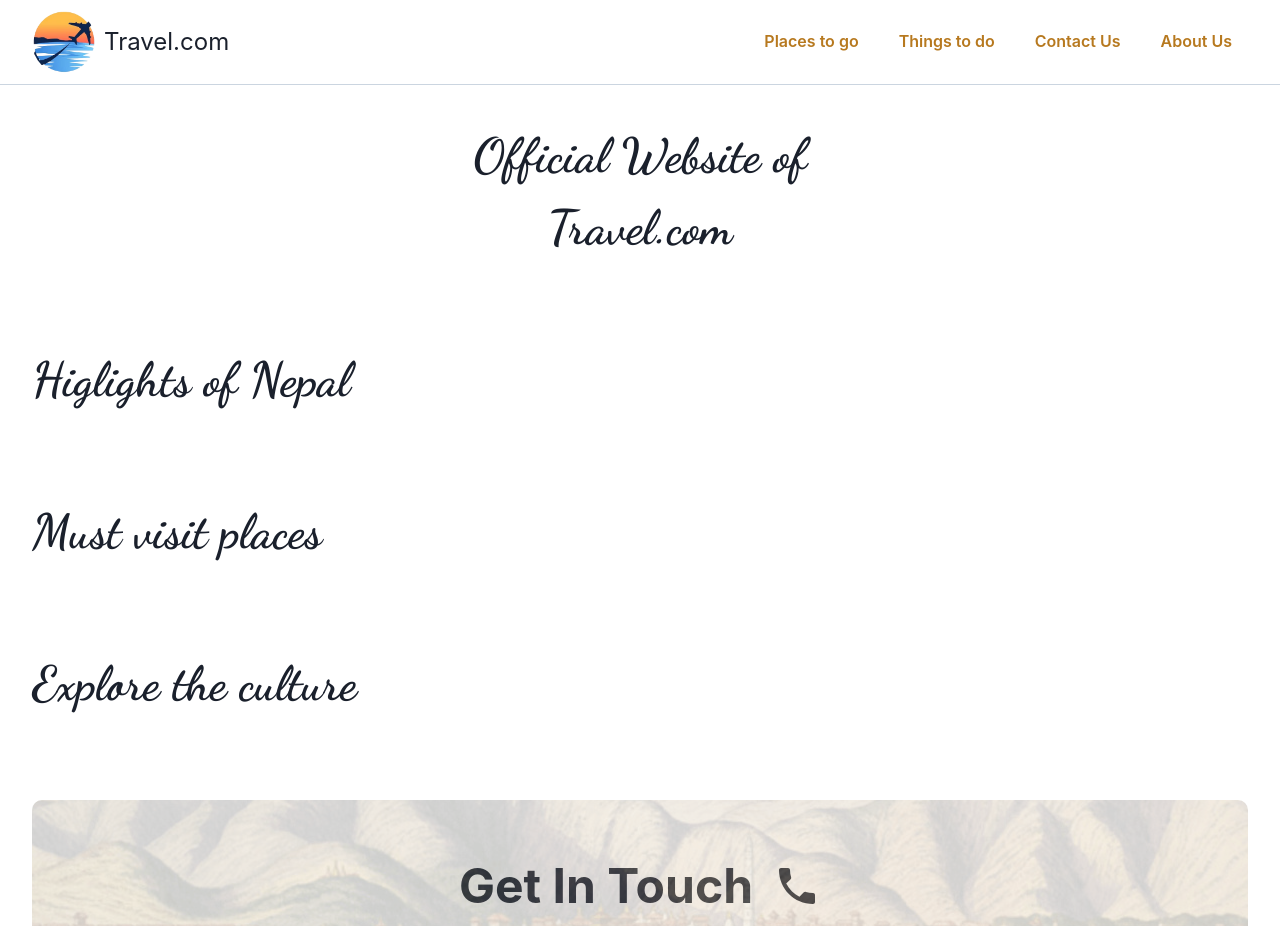
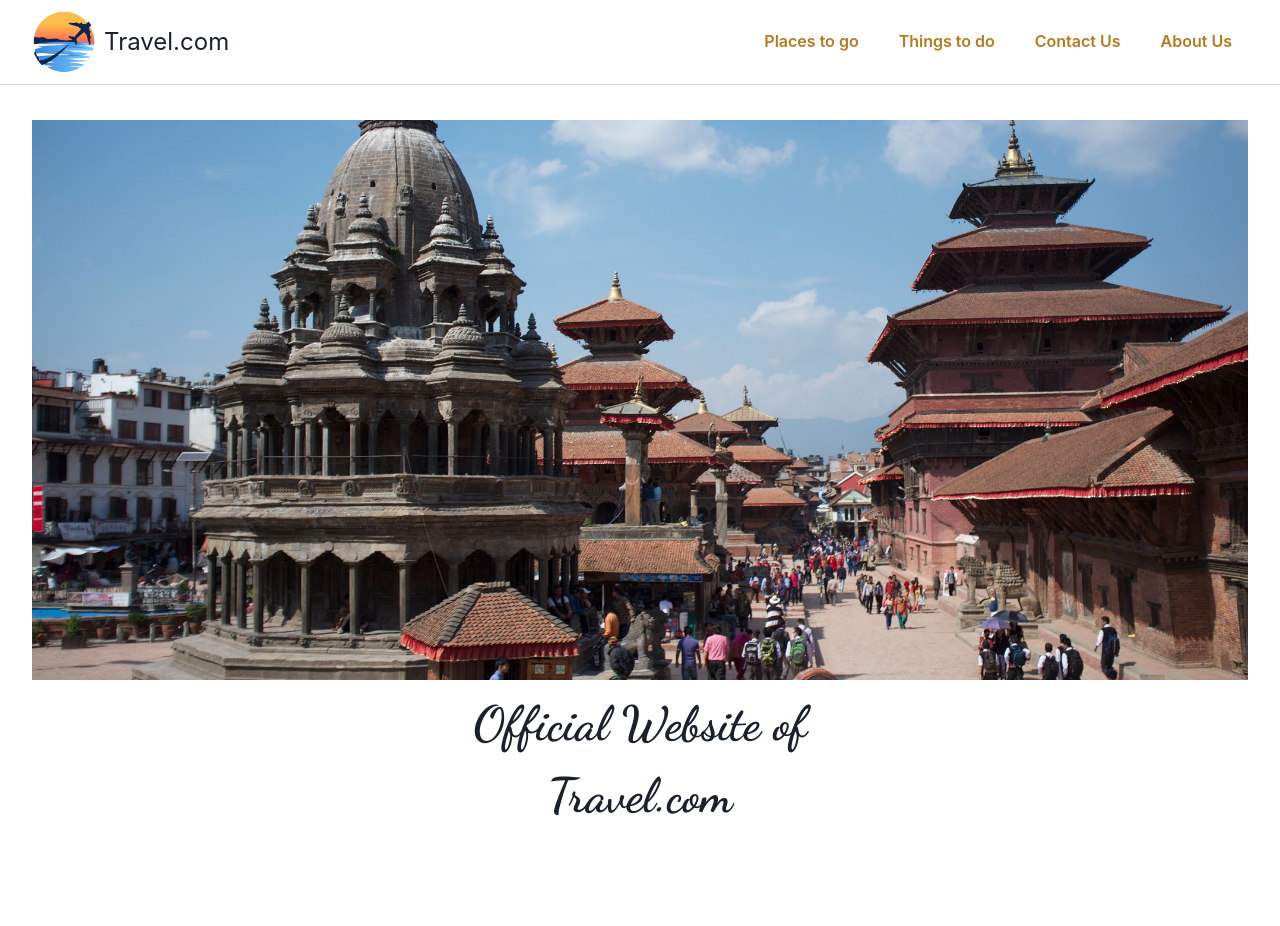
Before and after one commit to Eunesh/TravelAndToursWebiste, a React (Vite) app: page / in a window 1280 px wide. Shown: the top 926 px of the page. Built offline with nearby package versions, Linux system fonts and the light colour scheme.

Commit message:
Feat: Banner Section done.

```diff
--- a/src/features/home/components/BannerSection.tsx
+++ b/src/features/home/components/BannerSection.tsx
@@ -1,14 +1,19 @@
-import React from "react";
-import { Box, Center, Stack } from "@chakra-ui/react";
+import { Box, Center, Image, Stack } from "@chakra-ui/react";
+import SectionTitle from "./SectionTitle";
+
+import visitNepal from "../../../assets/images/visit_nepal.jpg";
 
 const BannerSection = () => {
   return (
-    <Stack>
+    <Stack spacing={2}>
+      <Image objectFit="cover" src={visitNepal} width="full" height={"70vh"} />
       <Box>
-        <Center fontSize="5xl" className="dancing-font">
-          Official Website of
+        <Center>
+          <SectionTitle title="Official Website of" />
         </Center>
-        <Center fontSize="5xl" className="dancing-font">Travel.com</Center>
+        <Center>
+          <SectionTitle title="Travel.com" />
+        </Center>
       </Box>
     </Stack>
   );
```
Also changed, not shown: src/assets/images/visit_nepal.jpg (added).
